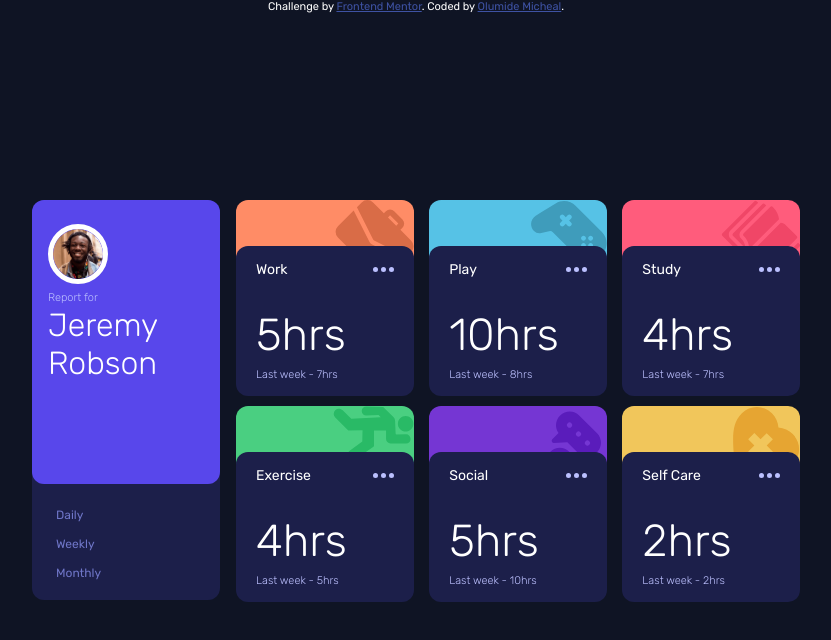
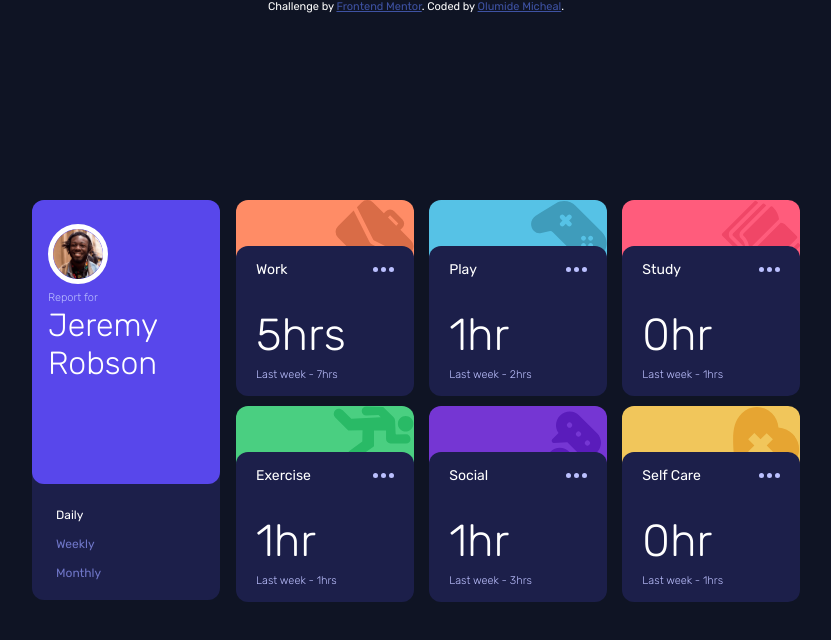
Before and after one commit to codewithmide/Time-tracker-dashboard, a plain HTML site: page index.html in a window 1280 px wide. Both pictures are taken after a click on the element "Daily". Shown: the whole page, without its empty margins (224-1055 px from the left). Drawn offline with Linux system fonts and the light colour scheme.

Commit message:
added functionalities to the daily and weekly tab

```diff
--- a/index.html
+++ b/index.html
@@ -76,8 +76,8 @@
             <img src="./images/icon-ellipsis.svg" alt="icon-ellipsis">
           </div>
           <div class="time-duration">
-            <h1>10hrs</h1>
-            <small>Last week - 8hrs</small>
+            <h1 id="second-hour">10hrs</h1>
+            <small id="second-prev-week">Last week - 8hrs</small>
           </div>
         </div>
       </div>
@@ -88,8 +88,8 @@
             <img src="./images/icon-ellipsis.svg" alt="icon-ellipsis">
           </div>
           <div class="time-duration">
-            <h1>4hrs</h1>
-            <small>Last week - 7hrs</small>
+            <h1 id="third-hour">4hrs</h1>
+            <small id="third-prev-week">Last week - 7hrs</small>
           </div>
         </div>
       </div>
@@ -100,8 +100,8 @@
             <img src="./images/icon-ellipsis.svg" alt="icon-ellipsis">
           </div>
           <div class="time-duration">
-            <h1>4hrs</h1>
-            <small>Last week - 5hrs</small>
+            <h1 id="fourth-hour">4hrs</h1>
+            <small id="fourth-prev-week">Last week - 5hrs</small>
           </div>
         </div>
       </div>
@@ -112,8 +112,8 @@
             <img src="./images/icon-ellipsis.svg" alt="icon-ellipsis">
           </div>
           <div class="time-duration">
-            <h1>5hrs</h1>
-            <small>Last week - 10hrs</small>
+            <h1 id="fifth-hour">5hrs</h1>
+            <small id="fifth-prev-week">Last week - 10hrs</small>
           </div>
         </div>
       </div>
@@ -124,8 +124,8 @@
             <img src="./images/icon-ellipsis.svg" alt="icon-ellipsis">
           </div>
           <div class="time-duration">
-            <h1>2hrs</h1>
-            <small>Last week - 2hrs</small>
+            <h1 id="sixth-hour">2hrs</h1>
+            <small id="sixth-prev-week">Last week - 2hrs</small>
           </div>
         </div>
       </div>
--- a/script.js
+++ b/script.js
@@ -1,12 +1,100 @@
 const daily = document.getElementById("daily");
-const weekly = document.getElementById("weekly");
-const monthly = document.getElementById("monthly");
 const firstHour = document.getElementById("first-hour");
 const firstPW = document.getElementById("first-prev-week");
+const secondHour = document.getElementById("second-hour");
+const secondPW = document.getElementById("second-prev-week");
+const thirdHour = document.getElementById("third-hour");
+const thirdPW = document.getElementById("third-prev-week");
+const fourthHour = document.getElementById("fourth-hour");
+const fourthPW = document.getElementById("fourth-prev-week");
+const fifthHour = document.getElementById("fifth-hour");
+const fifthPW = document.getElementById("fifth-prev-week");
+const sixthHour = document.getElementById("sixth-hour");
+const sixthPW = document.getElementById("sixth-prev-week");
+
 
 daily.addEventListener("click", () => {
+    daily.style.color = "white";
+
     let firstDaily = "5hrs";
-    let firstPrevWeek = "Last week - 7hrs"
+    let firstPrevWeek = "Last week - 7hrs";
+
+    let secondDaily = "1hr"
+    let secondPrevWeek = "Last week - 2hrs";
+
+    let thirdDaily = "0hr"
+    let thirdPrevWeek = "Last week - 1hrs";
+
+    let fourthDaily = "1hr"
+    let fourthPrevWeek = "Last week - 1hrs";
+
+    let fifthDaily = "1hr"
+    let fifthPrevWeek = "Last week - 3hrs";
+
+    let sixthDaily = "0hr"
+    let sixthPrevWeek = "Last week - 1hrs";
+
     firstHour.innerHTML = firstDaily;
     firstPW.innerHTML = firstPrevWeek;
+
+    secondHour.innerHTML = secondDaily;
+    secondPW.innerHTML = secondPrevWeek;
+
+    thirdHour.innerHTML = thirdDaily;
+    thirdPW.innerHTML = thirdPrevWeek;
+
+    fourthHour.innerHTML = fourthDaily;
+    fourthPW.innerHTML = fourthPrevWeek;
+
+    fifthHour.innerHTML = fifthDaily;
+    fifthPW.innerHTML = fifthPrevWeek;
+
+    sixthHour.innerHTML = sixthDaily;
+    sixthPW.innerHTML = sixthPrevWeek;
 });
+
+
+const weekly = document.getElementById("weekly");
+
+weekly.addEventListener("click", () => {
+    daily.style.color = "white";
+
+    let firstWeekly = "32hrs";
+    let firstPrevWeek = "Last week - 36hrs";
+
+    let secondWeekly = "10hr"
+    let secondPrevWeek = "Last week - 8hrs";
+
+    let thirdWeekly = "4hr"
+    let thirdPrevWeek = "Last week - 7hrs";
+
+    let fourthWeekly = "4hr"
+    let fourthPrevWeek = "Last week - 5hrs";
+
+    let fifthWeekly = "5hr"
+    let fifthPrevWeek = "Last week - 10hrs";
+
+    let sixthWeekly = "2hr"
+    let sixthPrevWeek = "Last week - 2hrs";
+
+    firstHour.innerHTML = firstWeekly;
+    firstPW.innerHTML = firstPrevWeek;
+
+    secondHour.innerHTML = secondWeekly;
+    secondPW.innerHTML = secondPrevWeek;
+
+    thirdHour.innerHTML = thirdWeekly;
+    thirdPW.innerHTML = thirdPrevWeek;
+
+    fourthHour.innerHTML = fourthWeekly;
+    fourthPW.innerHTML = fourthPrevWeek;
+
+    fifthHour.innerHTML = fifthWeekly;
+    fifthPW.innerHTML = fifthPrevWeek;
+
+    sixthHour.innerHTML = sixthWeekly;
+    sixthPW.innerHTML = sixthPrevWeek;
+});
+
+
+const monthly = document.getElementById("monthly");
```
